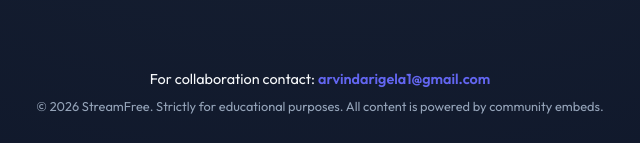
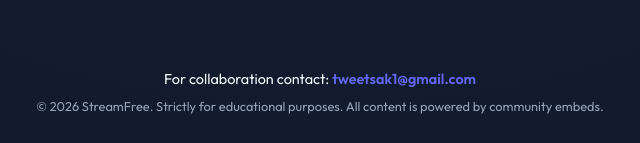
Before and after one commit to Aravind1Kumar/streamfree, a website: page public/index.html in a window 1280 px wide. Shown: the part 654-797 px from the top of the page, 320-960 px from the left. Drawn offline with Linux system fonts and the light colour scheme.

Commit message:
Updated contact email

```diff
--- a/public/index.html
+++ b/public/index.html
@@ -66,7 +66,7 @@
 
         <footer>
             <div class="collab-strip">
-                For collaboration contact: <a href="mailto:arvindarigela1@gmail.com">arvindarigela1@gmail.com</a>
+                For collaboration contact: <a href="mailto:tweetsak1@gmail.com">tweetsak1@gmail.com</a>
             </div>
             <p>&copy; 2026 StreamFree. Strictly for educational purposes. All content is powered by community embeds.</p>
         </footer>
```
